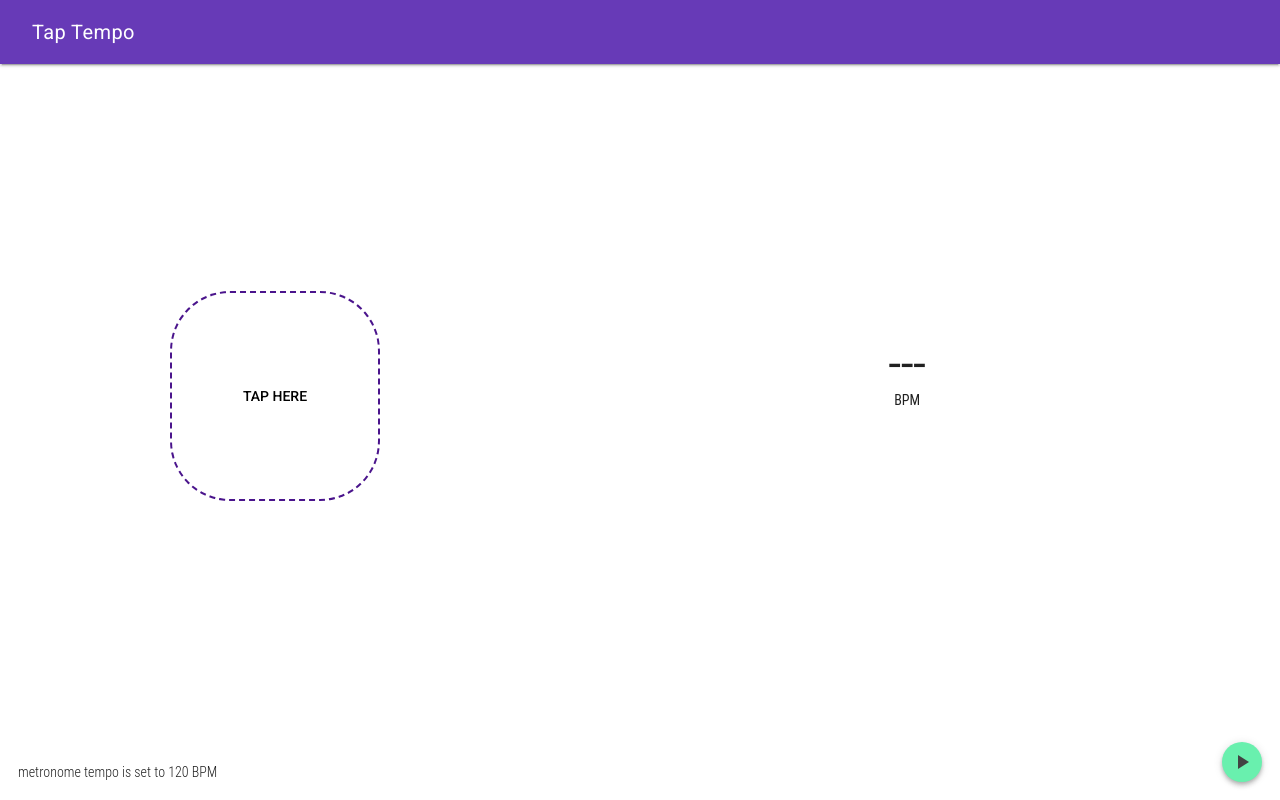
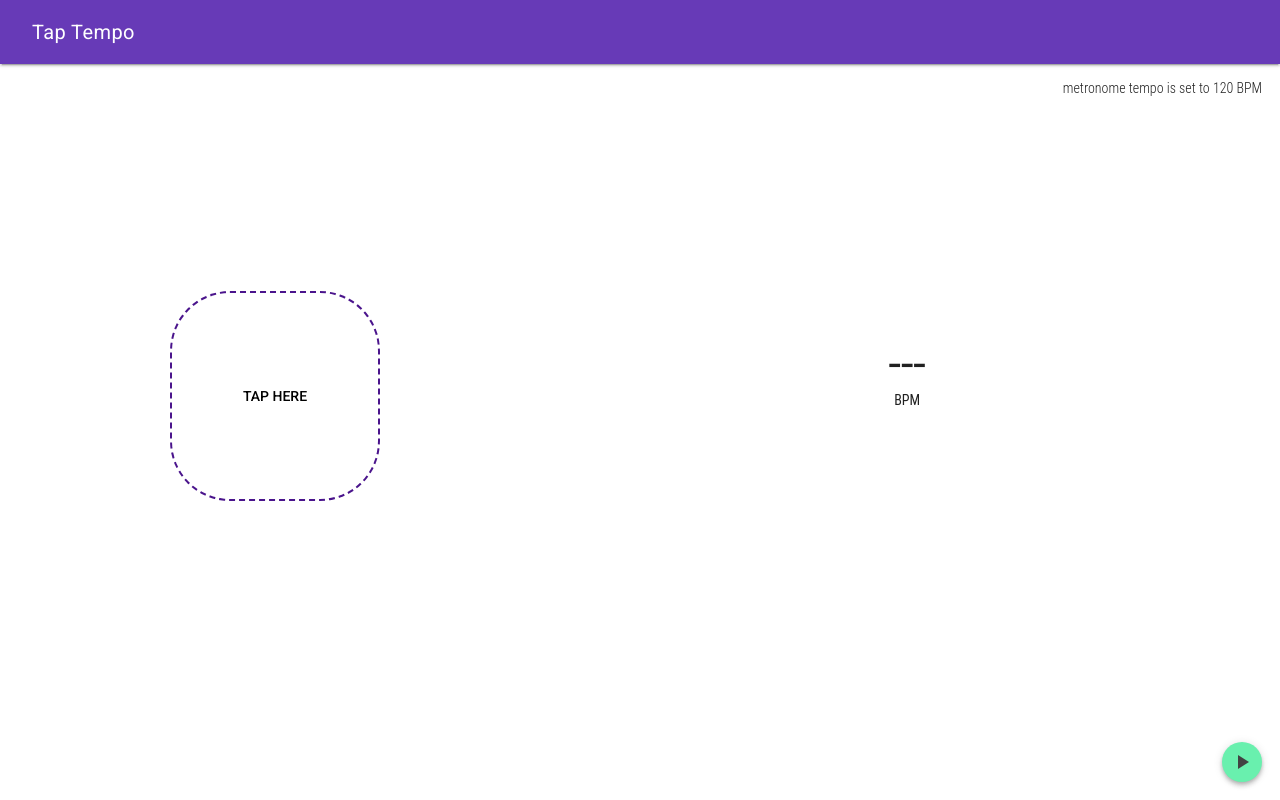
Before and after one commit to johnjv/tap-tempo, a plain HTML site: page app/index.html in a window 1280 px wide. Drawn offline with nearby package versions, Linux system fonts and the light colour scheme; files that its build step writes are made by us from their sources.

Commit message:
Update styles to be more responsive
moving location of current metronome message on landscape

```diff
--- a/app/index.html
+++ b/app/index.html
@@ -46,7 +46,7 @@
         <button id="fab" style="position: absolute;bottom: 18px;right: 18px;" class="mdl-shadow--4dp mdl-button mdl-js-button mdl-button--fab mdl-button--mini-fab mdl-js-ripple-effect mdl-button--colored">
           <i class="material-icons">play_arrow</i>
         </button>
-        <span id="metro-message" style="position: absolute;bottom: 18px;left: 18px;">metronome tempo is set to <span id="bpm-time">120</span>&nbsp;BPM</span>
+        <span id="metro-message">metronome tempo is set to <span id="bpm-time">120</span>&nbsp;BPM</span>
         <div class="mdl-grid">
           <div style="margin:24px auto 0px;text-align:center;" class="mdl-cell">
             <p style="margin-bottom:0px;" id="bpm" class="mdl-typography--display-2">---</p>
--- a/app/styles/tap-tempo.scss
+++ b/app/styles/tap-tempo.scss
@@ -55,10 +55,25 @@ body {
   flex-direction: column;
 }
 
+#metro-message {
+  position: absolute;
+  bottom: 18px;
+  left: 18px;
+  top: initial;
+  right: initial;
+}
+
 @media screen and (orientation: landscape) {
   .mdl-grid {
     flex-direction: row-reverse;
     align-items: center;
     height: 80vh;
   }
+
+  #metro-message {
+    top: 78px;
+    right: 18px;
+    left: initial;
+    bottom: initial;
+  }
 }
```
